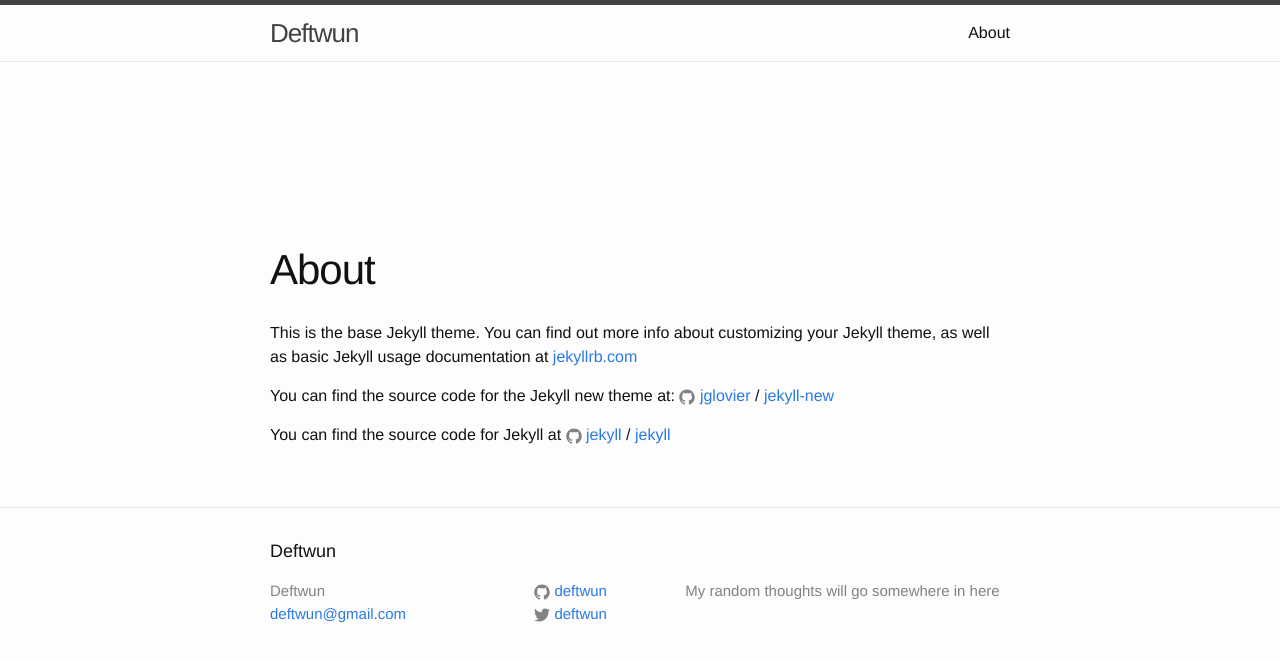
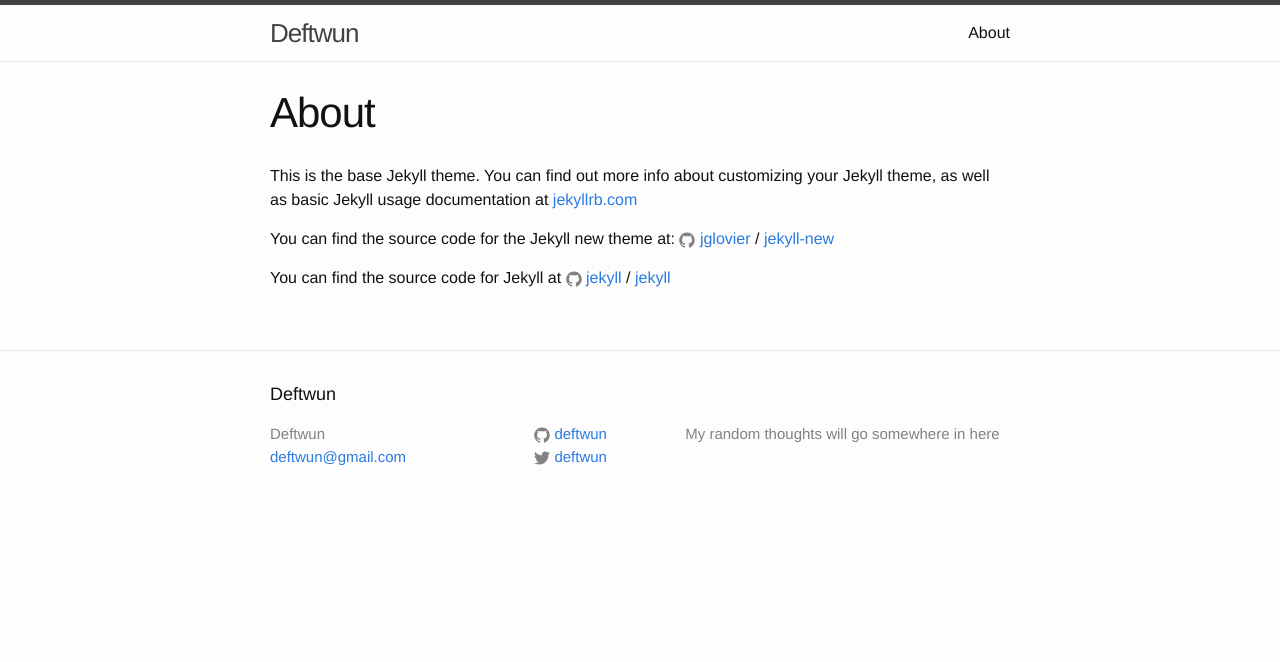
Before and after one commit to Deftwun/Deftwun.github.io, a Jekyll site: the page built from about.md, in a window 1280 px wide. Shown: the top 662 px of the page. Built offline with Jekyll 4.4.1, drawn with Linux system fonts in a browser that asks for light colours.

Commit message:
Updated default.html

```diff
--- a/_layouts/default.html
+++ b/_layouts/default.html
@@ -6,7 +6,7 @@
   <body>
 
     {% include header.html %}
-	<canvas id="nebula-canvas"></canvas>
+	<canvas id="nebula-canvas" style="position:absolute;top:0;left:0;width:100%;height:100%;"></canvas>
     <div class="page-content">
       <div class="wrapper">
         {{ content }}
```
